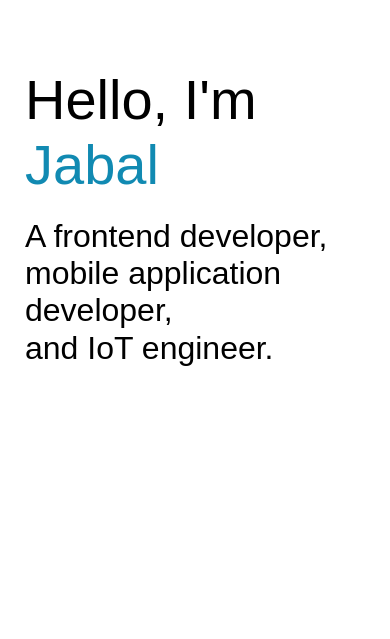
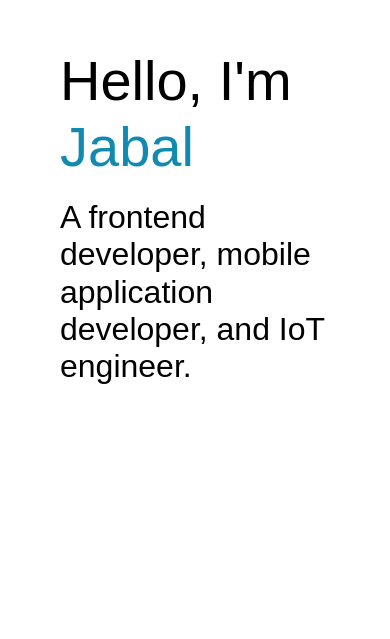
Before and after one commit to jaballogian/portfolio, a React (Create React App) app: page / in a window 390 px wide. Shown: the part 205-844 px from the top of the page. Built offline with nearby package versions, Linux system fonts and the light colour scheme.

Commit message:
change the responsive style in Introduction component

```diff
--- a/src/pages/Home/Introduction/Introduction.js
+++ b/src/pages/Home/Introduction/Introduction.js
@@ -8,8 +8,6 @@ import useStyles from './introductionUseStyles'
 
 const Introduction = () => {
   const classes = useStyles()
-
-  const caption = 'A frontend developer, mobile application developer,\nand IoT engineer.'
 
   return (
     <div className={classes['root']}>
@@ -22,14 +20,9 @@ const Introduction = () => {
       </Typography>
 
       {/* CAPTION */}
-      {caption.split('\n').map((item, index) => (
-        <Typography
-          key={index}
-          variant='h3'
-        >
-          {item}
-        </Typography>
-      ))}
+      <Typography variant='h3'>
+        A frontend developer, mobile application developer, and IoT engineer.
+      </Typography>
     </div>
   )
 }
--- a/src/pages/Home/Introduction/introductionUseStyles.js
+++ b/src/pages/Home/Introduction/introductionUseStyles.js
@@ -13,6 +13,21 @@ const useStyles = makeStyles((theme) => ({
     display: 'flex',
     flexDirection: 'column',
     justifyContent: 'center',
+    [theme.breakpoints.down('xs')]: {
+      padding: '0px 35px',
+    },
+    [theme.breakpoints.only('sm')]: {
+      padding: '0px 70px',
+    },
+    [theme.breakpoints.only('md')]: {
+      padding: '0px 105px',
+    },
+    [theme.breakpoints.only('lg')]: {
+      padding: '0px 140px',
+    },
+    [theme.breakpoints.up('xl')]: {
+      padding: '0px 175px',
+    },
   },
   title: {
     marginBottom: 20,
```
